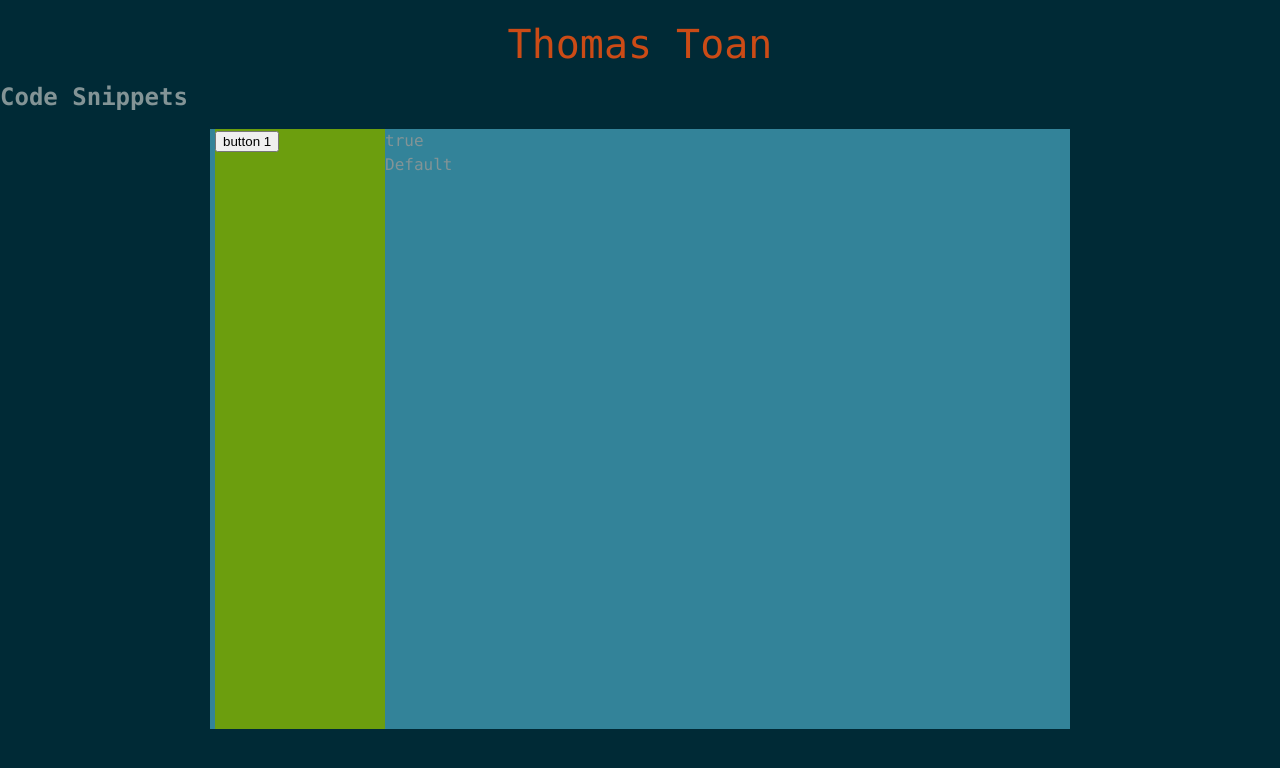
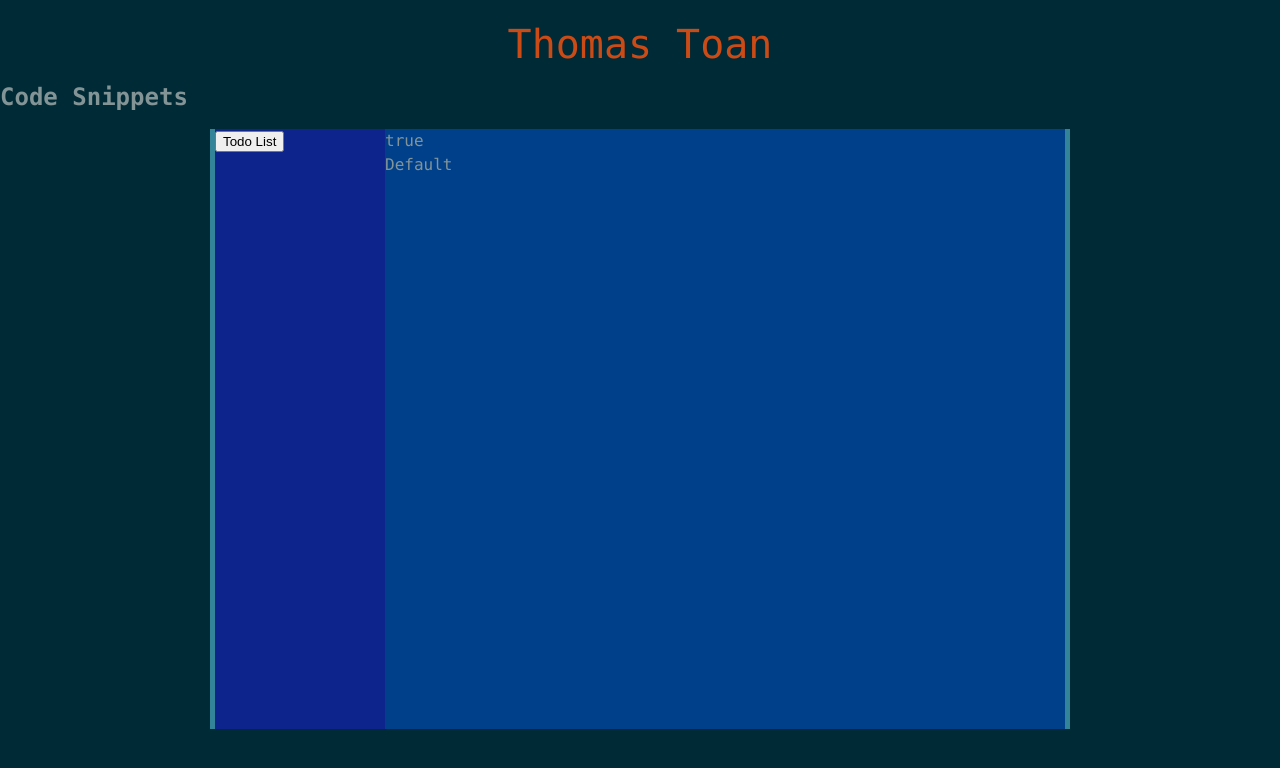
Before and after one commit to Toaney/thomastoan, a React (Create React App) app: page /snippets in a window 1280 px wide. Shown: the top 768 px of the page. Built offline with nearby package versions, Linux system fonts and the light colour scheme.

Commit message:
snippets changes

```diff
--- a/src/App.css
+++ b/src/App.css
@@ -203,9 +203,10 @@ input:checked{
 
 .snippets-sidebar {
   width: 20%;
-  background-color: #6c9e0e;
+  background-color: #0d248d;
 }
 
 .snippets-content {
-
+  width: 80%;
+  background-color: #00408a;
 }
--- a/src/pages/snippets.js
+++ b/src/pages/snippets.js
@@ -1,8 +1,8 @@
 import React from 'react';
+import TodoList from '../code-snippets/todo-list'
 
 function Snippets() {
     const [displayLink, setDisplayLink] = React.useState("default");
-
 
     return(
         <React.Fragment>
@@ -10,8 +10,8 @@ function Snippets() {
             <div className="snippets-container">
                 {/* //add sidebar component */}
                 <div className="snippets-sidebar">
-                    <button class="sidebar-link" onClick={event => setDisplayLink("button1")}>
-                        button 1
+                    <button class="sidebar-link" onClick={event => setDisplayLink("todo-list")}>
+                        Todo List
                     </button>
                 </div>
                 {/* //add content component */}
@@ -19,7 +19,7 @@ function Snippets() {
                     {displayLink? <div>true</div> : <div>false</div>}
                     <div class="link-1"></div>
                     {displayLink === "default"? <div>Default</div> : ""}
-                    {displayLink === "button1"? <div>Button 1</div> : ""}
+                    {displayLink === "todo-list"? <TodoList /> : ""}
                 </div>
             </div>
         </React.Fragment>
```
